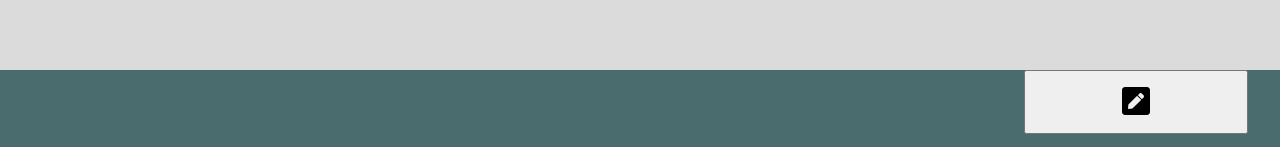
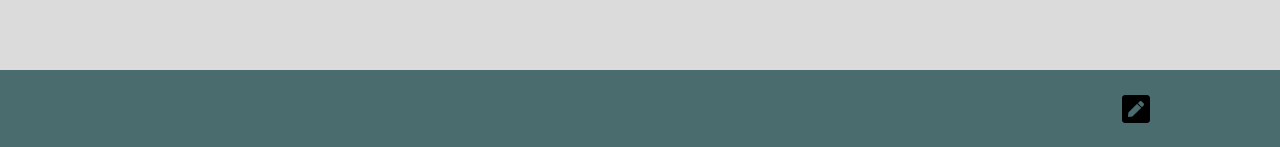
Before and after one commit to E-Randz/NC-News-FE, a React (Create React App) app: page /profile in a window 1280 px wide. Shown: the part 650-797 px from the top of the page. Built offline with nearby package versions, Linux system fonts and the light colour scheme.

Commit message:
dashboard button fix outline

```diff
--- a/src/styles/Dashboard.css
+++ b/src/styles/Dashboard.css
@@ -9,12 +9,24 @@
 .Dashboard-buttons {
   grid-column: 1 / 2;
 }
-.Dashboard-buttons >button {
+/* .Dashboard-buttons >button {
   display: inline-block;
-}
-.Dashboard-open{
+} */
+.Dashboard-open {
+  align-self: center;
   grid-column: 2 / 3;
   font-size: 2em;
   margin-right: 1em;
-  height: 2em;
+  display: inline-block;
+  background: var(--petrol);
+  border: none;
 }
+
+.Dashboard-open:active,
+.Dashboard-open:focus,
+.Dashboard-open.active {
+  background-image: none;
+  outline: 0;
+  -webkit-box-shadow: none;
+          box-shadow: none;
+}
```
